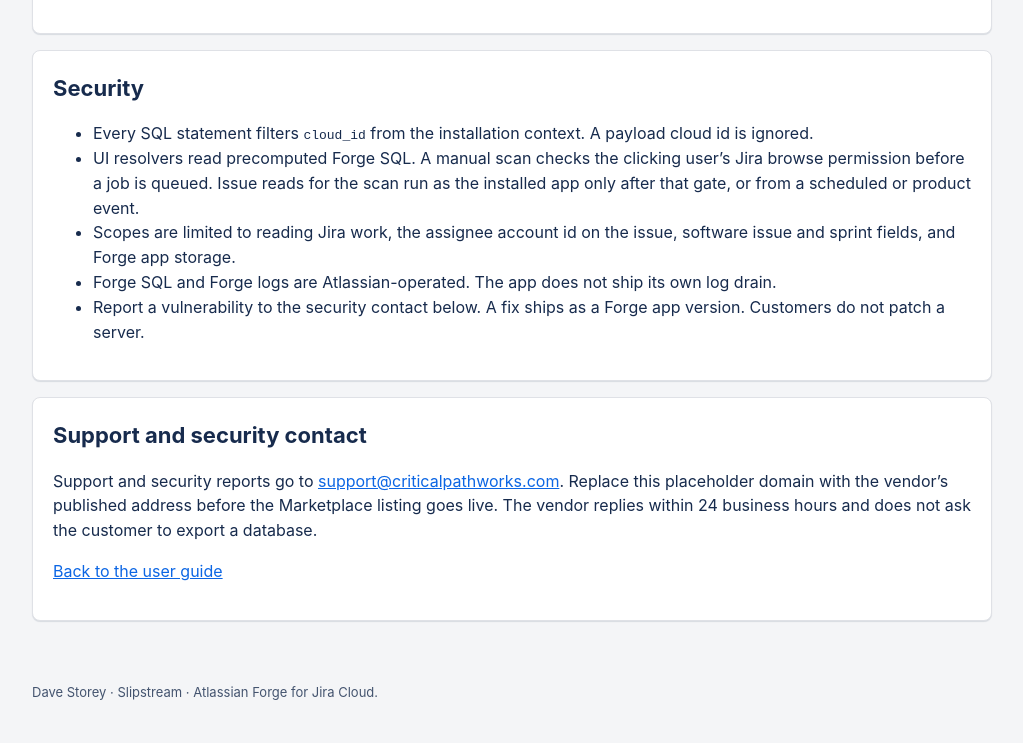
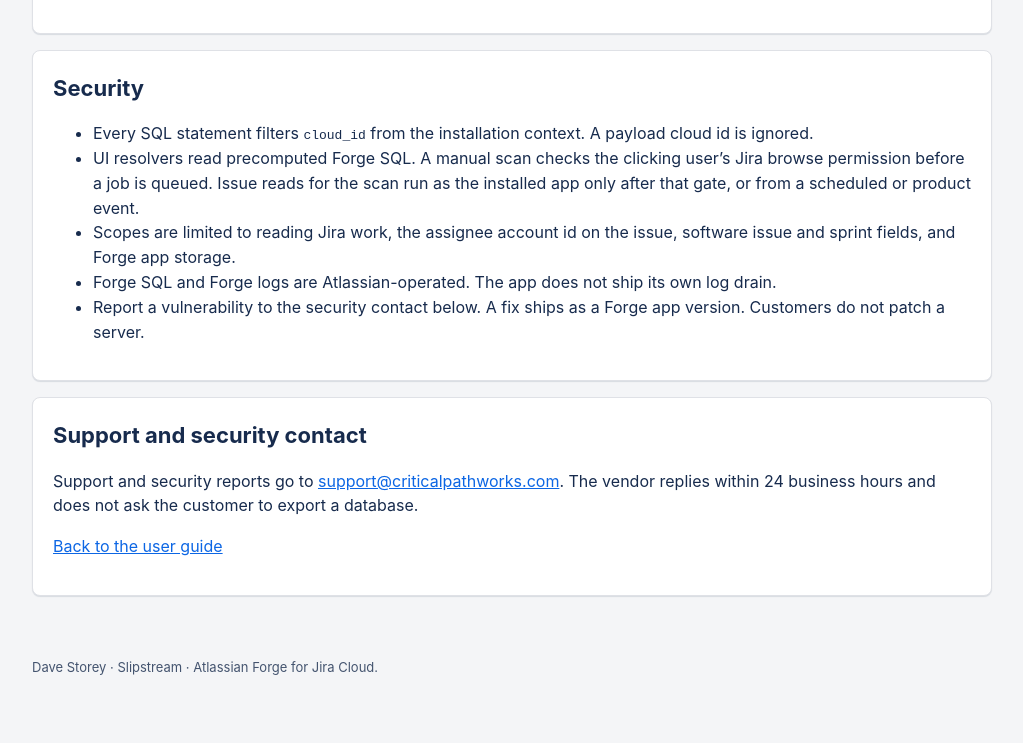
Before and after one commit to Sybertrader/slipstream-docs, a plain HTML site: page privacy.html in a window 1280 px wide. Shown: the part 1527-2270 px from the top of the page, without its empty margins (128-1151 px from the left). After the commit the page ends 2245 px from the top, so only its background shows below. Drawn offline with Linux system fonts and the light colour scheme.

Commit message:
Remove placeholder domain note from privacy policy

```diff
--- a/privacy.html
+++ b/privacy.html
@@ -61,7 +61,7 @@
       </section>
       <section id="support">
         <h2>Support and security contact</h2>
-        <p>Support and security reports go to <a href="mailto:support@criticalpathworks.com">support@criticalpathworks.com</a>. Replace this placeholder domain with the vendor’s published address before the Marketplace listing goes live. The vendor replies within 24 business hours and does not ask the customer to export a database.</p>
+        <p>Support and security reports go to <a href="mailto:support@criticalpathworks.com">support@criticalpathworks.com</a>. The vendor replies within 24 business hours and does not ask the customer to export a database.</p>
         <p><a href="./index.html">Back to the user guide</a></p>
       </section>
     </main>
```
